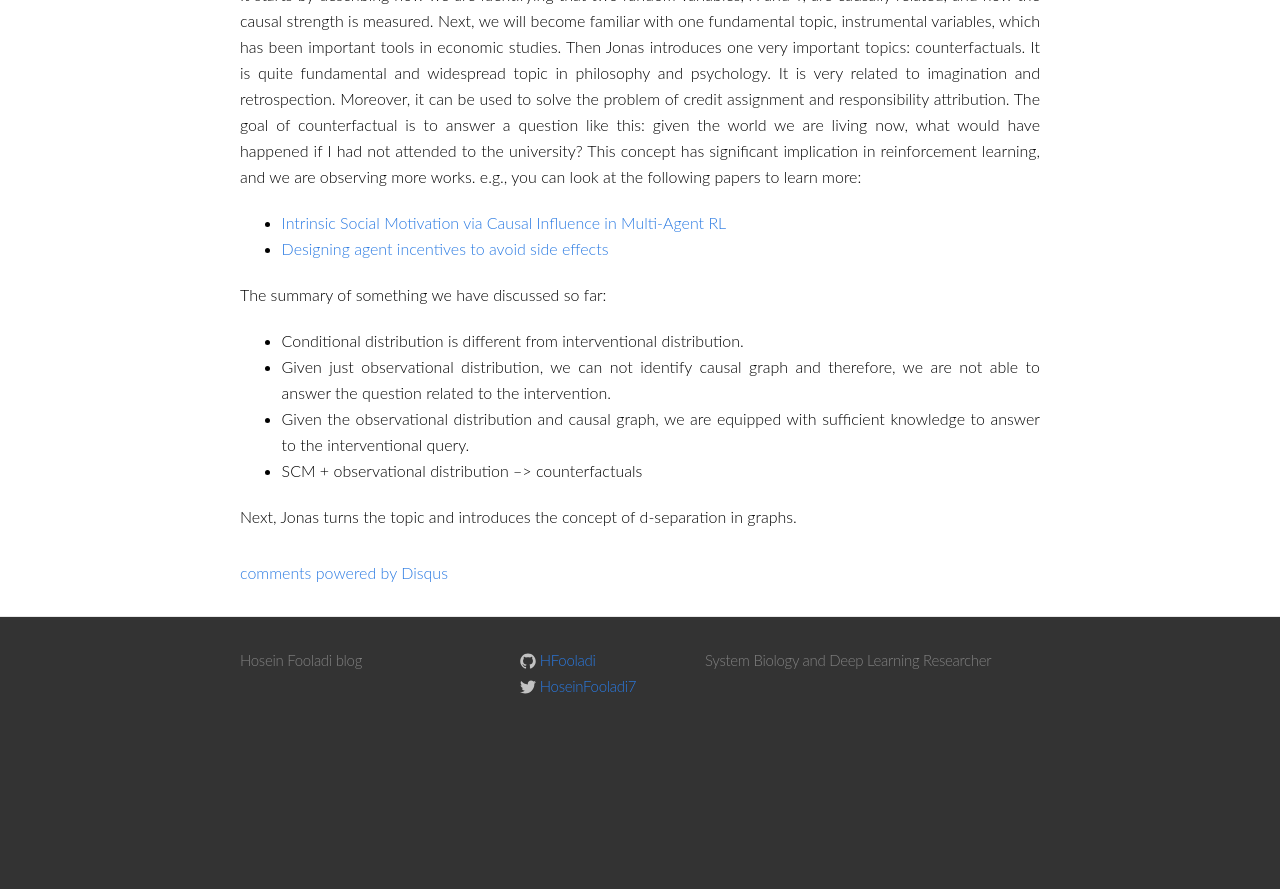
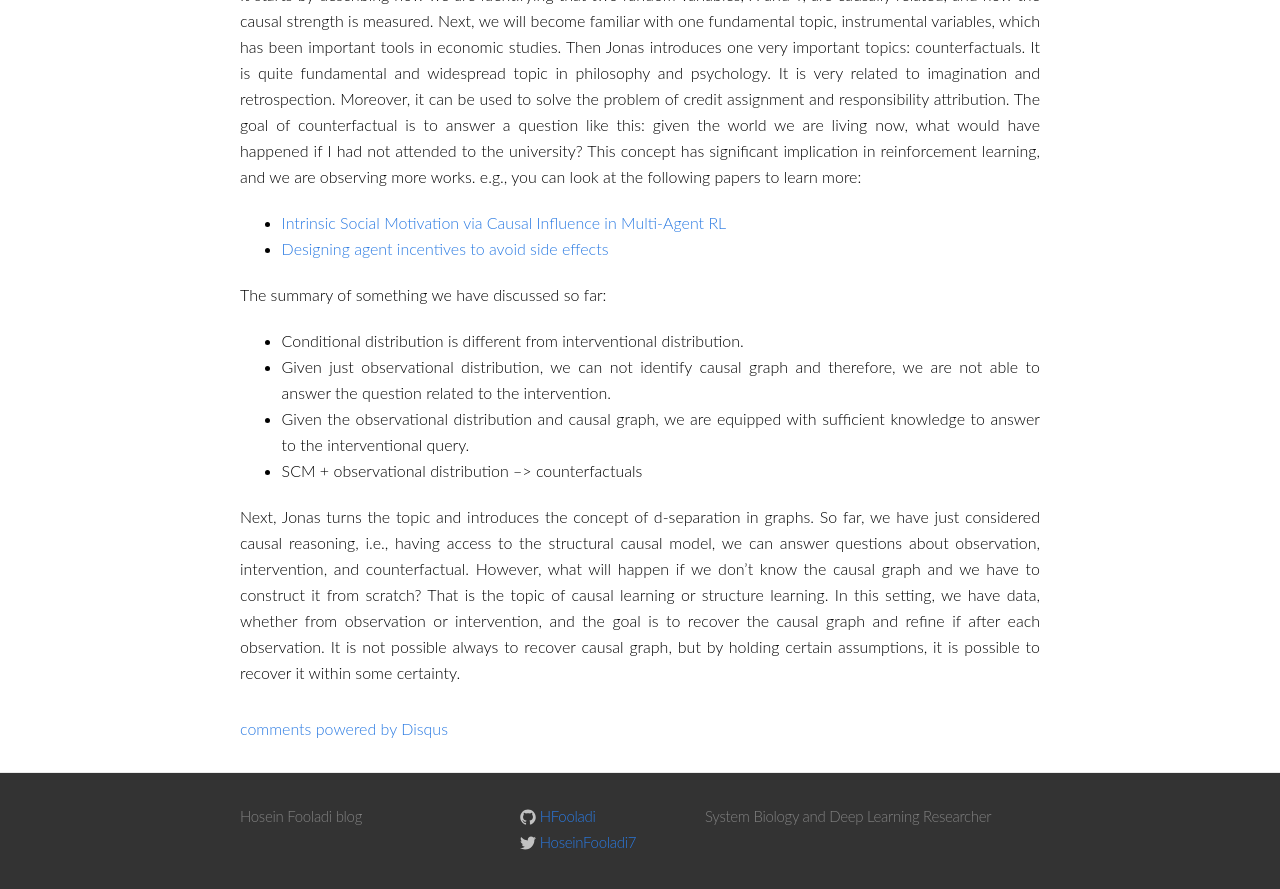
Before and after one commit to HFooladi/HFooladi.github.io, a Jekyll site: the page built from _posts/2019-04-01-Causal Inference and learning.md, in a window 1280 px wide and 900 px high, scrolled down 1801 px. Shown: the top 889 px of the window. Built offline with Jekyll 4.4.1, drawn with Linux system fonts in a browser that asks for light colours; comment, search, counter and statistics services are not loaded; before the commit the page ends 2545 px from its top, so only the background shows below that.

Commit message:
Update 2019-04-01-Causal Inference and learning.md

```diff
--- a/_posts/2019-04-01-Causal Inference and learning.md
+++ b/_posts/2019-04-01-Causal Inference and learning.md
@@ -58,4 +58,4 @@ The summary of something we have discussed so far:
 - Given the observational distribution and causal graph, we are equipped with sufficient knowledge to answer to the interventional query.
 - SCM + observational distribution --> counterfactuals
 
-Next, Jonas turns the topic and introduces the concept of d-separation in graphs.
+Next, Jonas turns the topic and introduces the concept of d-separation in graphs. So far, we have just considered causal reasoning, i.e., having access to the structural causal model, we can answer questions about observation, intervention, and counterfactual. However, what will happen if we don't know the causal graph and we have to construct it from scratch? That is the topic of causal learning or structure learning. In this setting, we have data, whether from observation or intervention, and the goal is to recover the causal graph and refine if after each observation. It is not possible always to recover causal graph, but by holding certain assumptions, it is possible to recover it within some certainty.
```
